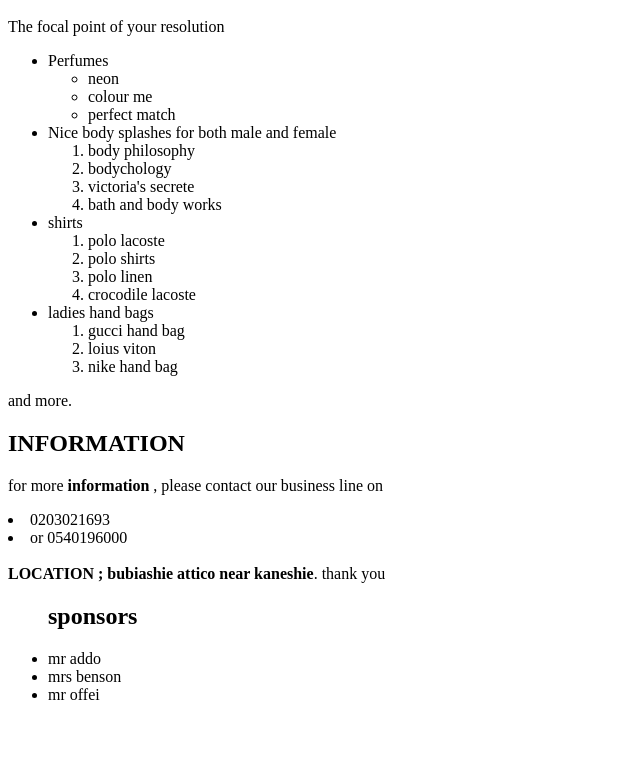
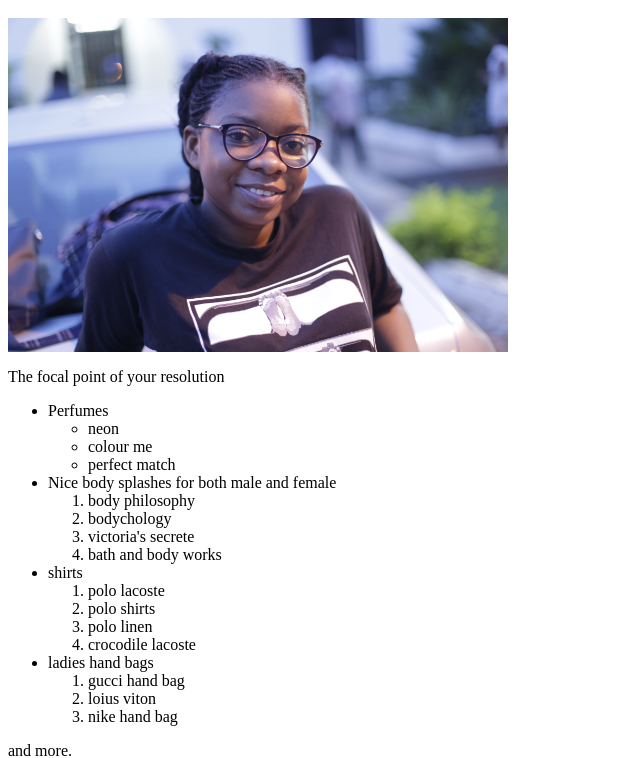
Before and after one commit to abigailakonorbeaoffei/html-learning, a plain HTML site: page Index.html in a window 1280 px wide. Shown: the part 48-806 px from the top of the page, without its empty margins (0-640 px from the left). Drawn offline with Linux system fonts and the light colour scheme.

Commit message:
Abigail: ref #1 Added an image to the page

```diff
--- a/Index.html
+++ b/Index.html
@@ -8,6 +8,7 @@
         <h1>
             Akonorhub GH
         </h1>
+        <a href="#"><img src="images/20180408181846__MG_9283.JPG.jpg" width="500" alt="picture of abigail"></a>
         <p>
             The focal point of your resolution
     <ul>
```
Also changed, not shown: images/20180408181846__MG_9283.JPG.jpg (added).
